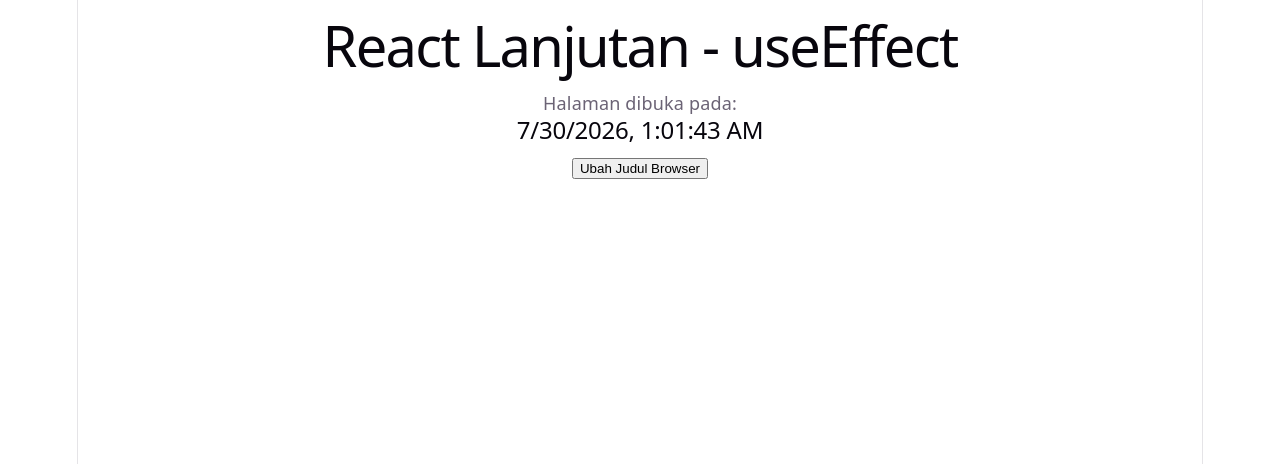
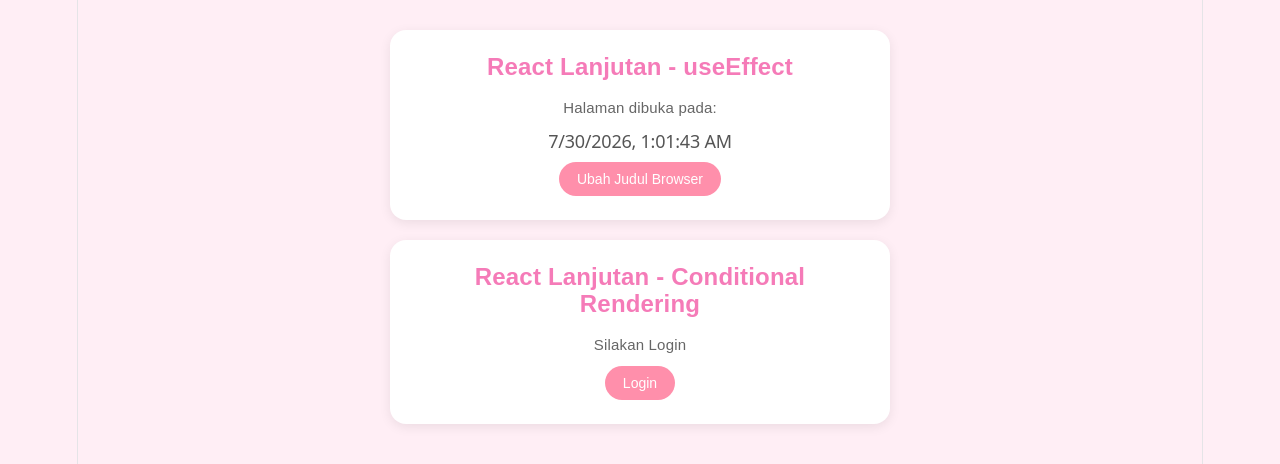
Before and after one commit to sabilabunga38-jpg/react-three, a React (Vite) app: page / in a window 1280 px wide. Shown: the top 464 px of the page. Built offline with nearby package versions, Linux system fonts and the light colour scheme.

Commit message:
Add Day 2 conditional rendering

```diff
--- a/src/App.css
+++ b/src/App.css
@@ -5,26 +5,66 @@
 body{
   margin:0;
   font-family:Arial,sans-serif;
-  background:#ffe6f0;
+  background:#ffeef5;
+}
+
+.app{
+  min-height:100vh;
+  padding:30px 15px;
 }
 
 .container{
-  min-height:100vh;
-  display:flex;
-  flex-direction:column;
-  justify-content:center;
-  align-items:center;
+  max-width:500px;
+  margin:0 auto 20px;
+  padding:24px;
+  background:#fff;
+  border-radius:16px;
+  text-align:center;
+  box-shadow:0 3px 12px rgba(0,0,0,.08);
 }
 
-h1{
+h3{
+  margin:0 0 15px;
+  color:#f57bb8;
+  font-size:24px;
+}
+
+h2{
+  margin:10px 0;
+  color:#555;
+  font-size:18px;
+}
+
+p{
+  margin:8px 0;
+  color:#666;
+  font-size:15px;
+}
+
+.loading{
   color:#d63384;
+  font-weight:bold;
+}
+
+.message{
+  font-size:15px;
+}
+
+.dashboard{
+  color:#d63384;
+  font-size:15px;
 }
 
 button{
-  padding:12px 25px;
-  border:none;
-  border-radius:20px;
+  padding:9px 18px;
+  border:0;
+  border-radius:18px;
   background:#ff8fab;
-  color:white;
+  color:#fff;
   cursor:pointer;
+  font-size:14px;
 }
+
+button:hover{
+  background:#ff6f9c;
+}
--- a/src/App.tsx
+++ b/src/App.tsx
@@ -1,6 +1,14 @@
 import UseEffect from "./assets/components/UseEffect";
+import Conditional from "./assets/components/Conditional";
+import "./app.css";
+
 function App() {
-  return <UseEffect />;
+  return (
+    <div className="app">
+      <UseEffect />
+      <Conditional />
+    </div>
+  );
 }
 
 export default App;
--- /dev/null
+++ b/src/assets/components/Conditional.tsx
@@ -0,0 +1,47 @@
+import { useState } from "react";
+
+function Conditional() {
+  const [isLoggedIn, setIsLoggedIn] = useState(false);
+  const [loading, setLoading] = useState(false);
+
+  const handleLogin = () => {
+    setLoading(true);
+
+    setTimeout(() => {
+      setIsLoggedIn(true);
+      setLoading(false);
+    }, 1000);
+  };
+
+  const handleLogout = () => {
+    setLoading(true);
+
+    setTimeout(() => {
+      setIsLoggedIn(false);
+      setLoading(false);
+    }, 1000);
+  };
+
+  return (
+    <div className="container">
+      <h3>React Lanjutan - Conditional Rendering</h3>
+
+      {loading ? (
+        <p className="loading">Loading...</p>
+      ) : isLoggedIn ? (
+        <>
+          <h2>Welcome! 👋</h2>
+          <p className="dashboard">Ini adalah Dashboard.</p>
+          <button onClick={handleLogout}>Logout</button>
+        </>
+      ) : (
+        <>
+          <p className="message">Silakan Login</p>
+          <button onClick={handleLogin}>Login</button>
+        </>
+      )}
+    </div>
+  );
+}
+
+export default Conditional;
--- a/src/assets/components/UseEffect.tsx
+++ b/src/assets/components/UseEffect.tsx
@@ -16,7 +16,7 @@ function UseEffect() {
 
   return (
     <div className="container">
-      <h1>React Lanjutan - useEffect</h1>
+      <h3>React Lanjutan - useEffect</h3>
       <p>Halaman dibuka pada:</p>
       <h2>{date}</h2>
       <button onClick={changeTitle}>Ubah Judul Browser</button>
```
